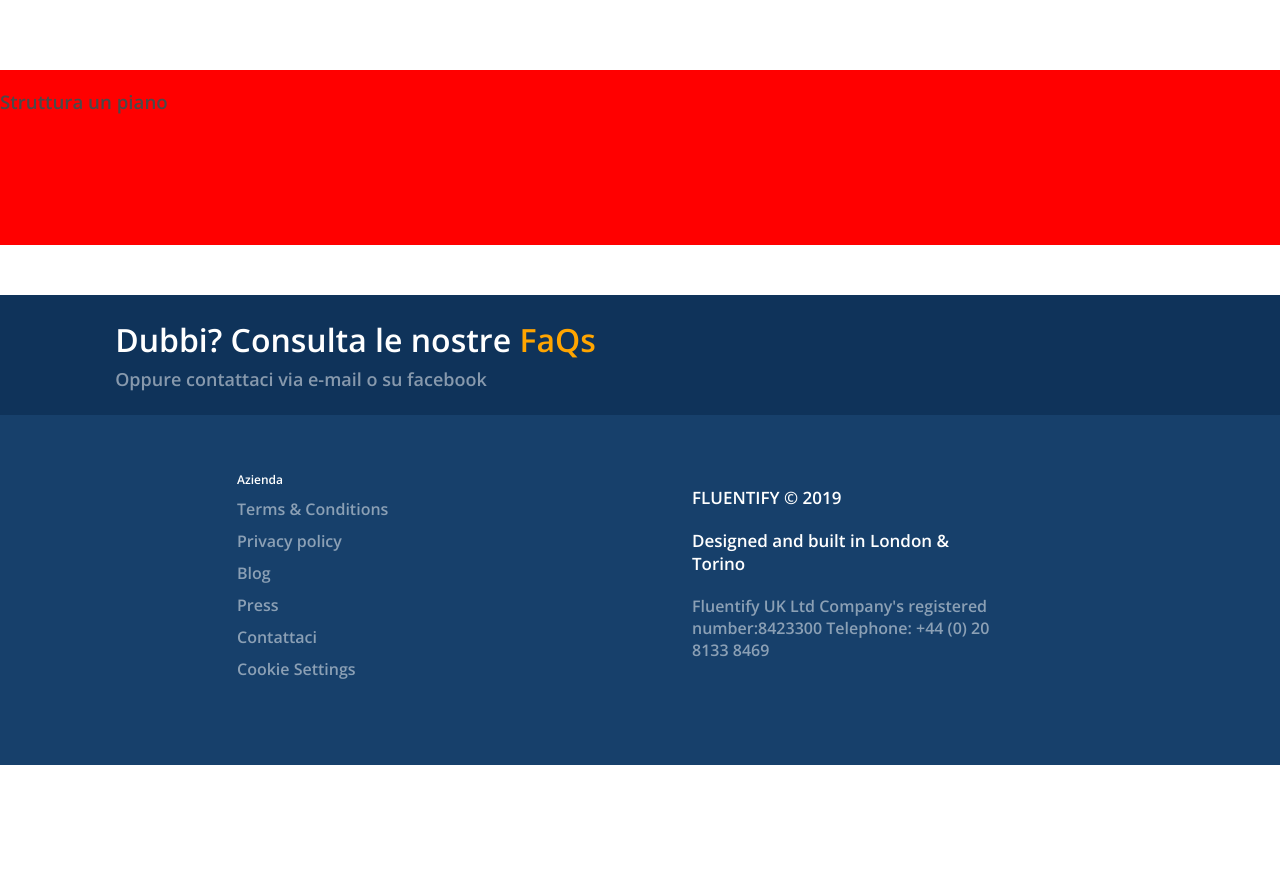
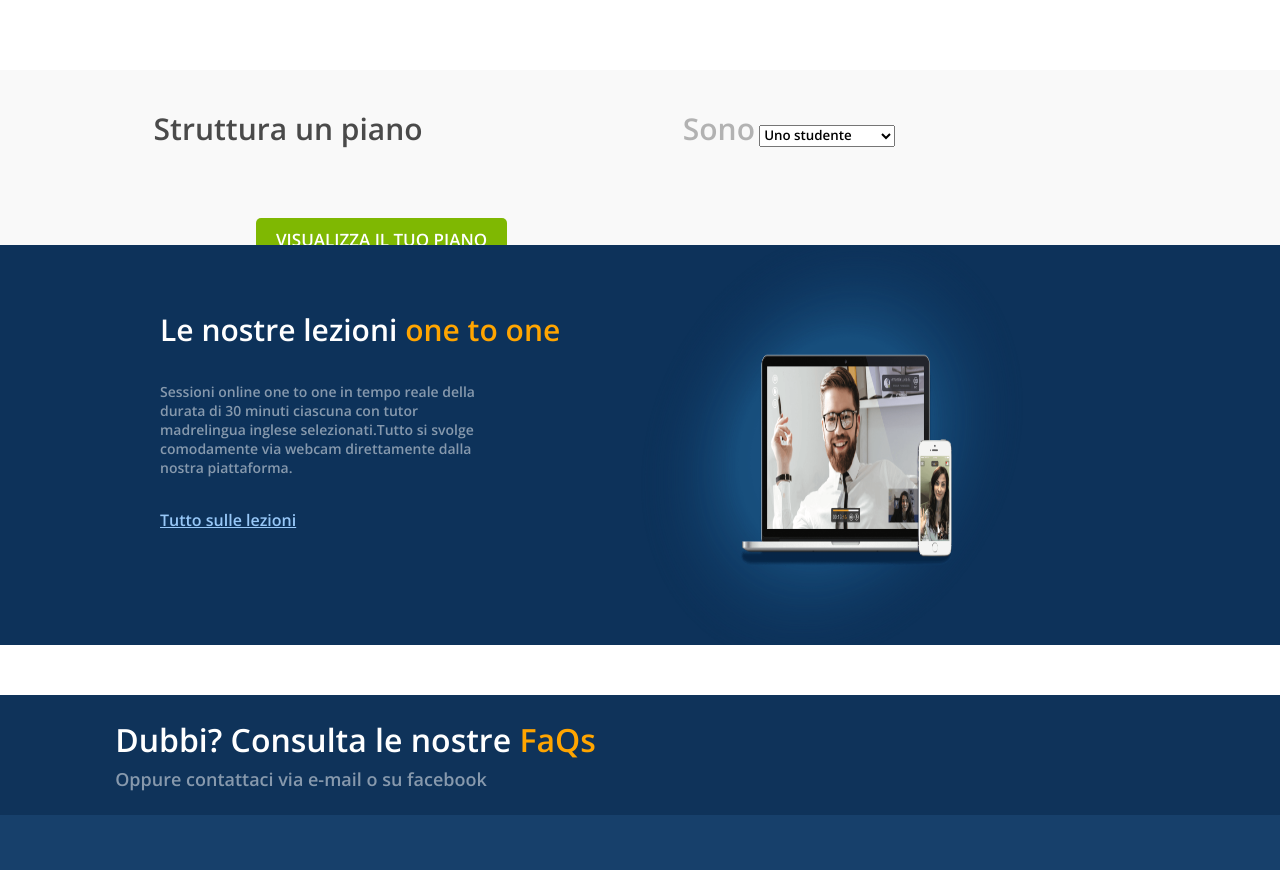
Before and after one commit to Mr2803/html-css-fluentify, a plain HTML site: page index.html in a window 1280 px wide. Shown: the part 1616-2486 px from the top of the page. Before the commit the page ends 2381 px from the top, so only its background shows below. Drawn offline with nearby package versions, Linux system fonts and the light colour scheme.

Commit message:
finish fourth section

```diff
--- a/css/style.css
+++ b/css/style.css
@@ -42,7 +42,6 @@ div.login{
 /* logo */
 div.logo{
   width:20%;
-
 }
 
 div.logo img{
@@ -240,7 +239,6 @@ p.text-col{
 
 /* colonna1 */
 .tre-col-uno{
-/* background-color: red; */
 position: relative;
 margin-left: 5%;
 }
@@ -394,7 +392,7 @@ div.cont-strut-piano::after{
 
 div.scalata,
 div.scopri-livello,
-div.uomo-donna{
+div.selezione{
   float:left;
 }
 
@@ -419,11 +417,6 @@ div.scalata img{
 /* primo blocco terza sezione */
 
 /* secondo blocco terza sezione */
-
-div.scopri-livello{
-  /* background:green; */
-}
-
 .scopri-livello h1{
   color:#4a4a4a;
   width: 40%;
@@ -444,21 +437,107 @@ div.scopri-livello a{
   margin-left: 10%;
 }
 /* secondo blocco terza sezione */
-div.uomo-donna{
+div.selezione{
   width: 100%;
   height: 25%;
-  background:red;
+  background:#f9f9f9;
 }
 
-.uomo-donna h3{
+.selezione h3:first-child{
+  display: inline-block;
   color:#4a4a4a;
-
+  margin-top:3%;
+  margin-left: 12%;
+  font-size:30px;
 }
 
+.selezione h3:nth-child(2){
+  display: inline-block;
+  color:#b2b2b2;
+  margin-top:3%;
+  margin-left: 20%;
+  font-size:30px;
+}
 
+.selezione a{
+  display: inline-block;
+  margin-top:3%;
+  margin-left: 20%;
+  text-transform: uppercase;
+  padding: 10px 20px;
+  background:#7fb802;
+  color:white;
+  font-size: bold;
+  border-radius:5px;
+  border:0;
+  font-size: 17px;
+  text-decoration: none;
+}
+/* |terza sezione */
 
+/* quarta sezione */
+section.one-to-one{
+  with:100%;
+  height: 400px;
+  background:#0D325A;
+}
 
-/* |terza sezione */
+div.cont-lezioni{
+  width: 100%;
+  height: 100%;
+}
+
+div.cont-lezioni::after{
+  content: "";
+  display:table;
+  clear: both;
+}
+
+div.lezioni1,
+div.lezioni2{
+  width: 50%;
+  height: 100%;
+  float:left;
+}
+
+.lezioni1{
+  background-color:#0D325A;
+}
+
+.lezioni1 span{
+  color:orange;
+}
+
+.lezioni1 h3{
+  margin-left: 25%;
+  margin-top:10%;
+  font-size: 30px;
+  color:white;
+}
+
+.lezioni1 p{
+  margin-left: 25%;
+  margin-top:5%;
+  display: block;
+  width: 50%;
+  color:white;
+  opacity:.5;
+  font-size: 14px;
+}
+
+.lezioni1 a{
+  display: block;
+  color:#98c8f8;
+  font-size:16px;
+  margin-left: 25%;
+  margin-top:5%;
+}
+
+.lezioni2 img{
+  width: 60%;
+  height: 100%;
+  margin-left:0;
+}
 
 /* footer */
 /* footer parte superiore */
--- a/index.html
+++ b/index.html
@@ -92,22 +92,37 @@
           <p>L'esperienza Fluentify parte sempre da un test di placement per avere una chiara visione del tuo inglese, ad oggi.</p>
           <a href="#">Scopri il nostro test di placement</a>
         </div>
-        <div class="uomo-donna">
+        <div class="selezione">
           <h3>Struttura un piano</h3>
+          <h3>Sono</h3>
+          <select class="scegli-piano" name="">
+            <option value="studente">Uno studente</option>
+            <option value="professionista">Un professionista</option>
+            <option value="azienda">Un'azienda</option>
+          </select>
+          <a href="#">Visualizza il tuo piano</a>
+        </div>
+      </div>
+    </section>
+    <!-- |terza sezione con 2 colonne-->
+
+    <section class="one-to-one">
+      <div class="cont-lezioni">
+        <div class="lezioni1">
+          <h3>Le nostre lezioni <span>one to one</span></h3>
+          <p>Sessioni online one to one in tempo reale della durata di 30 minuti ciascuna con tutor madrelingua inglese selezionati.Tutto si svolge comodamente via webcam direttamente dalla nostra piattaforma.</p>
+          <a href="#">Tutto sulle lezioni</a>
+        </div>
+        <div class="lezioni2">
+          <img src="img/onetoone_session_pc.png" alt="">
 
         </div>
 
       </div>
 
     </section>
-
-    <!-- |terza sezione con 2 colonne-->
-
-    <!-- quarta sezione con titolo e submit-->
-    <!-- |quarta sezione con titolo e submit-->
-
-    <!-- quinta sezione con testo e immagine-->
-    <!-- |quinta sezione con testo e immagine-->
+    <!-- quarta sezione con testo e immagine-->
+    <!-- |quarta sezione con testo e immagine-->
 
     <!-- sesta sezione con immagine grande al centro -->
     <!-- |sesta sezione con immagine grande al centro -->
```
